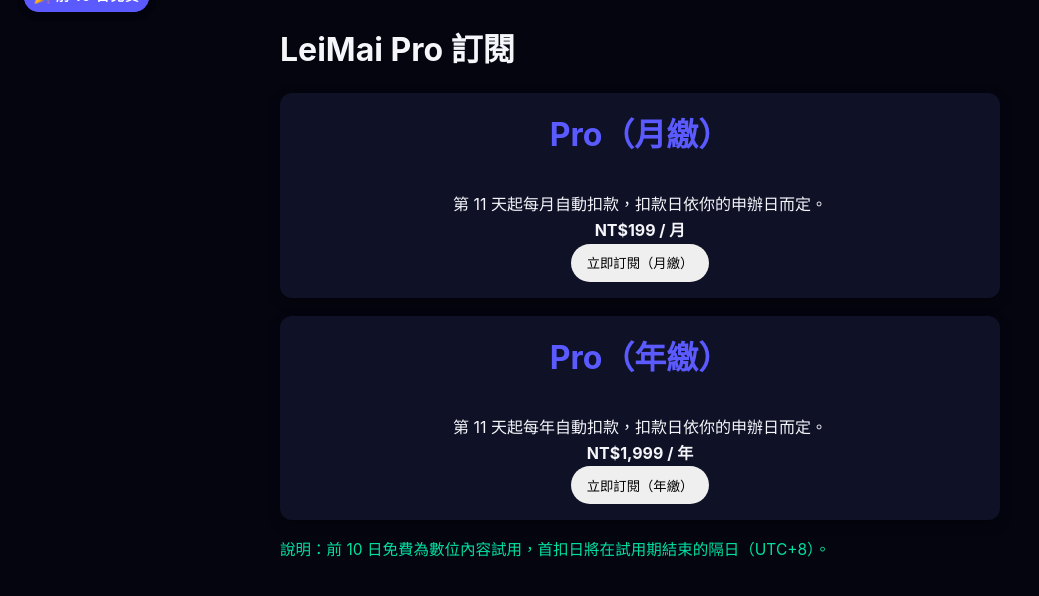
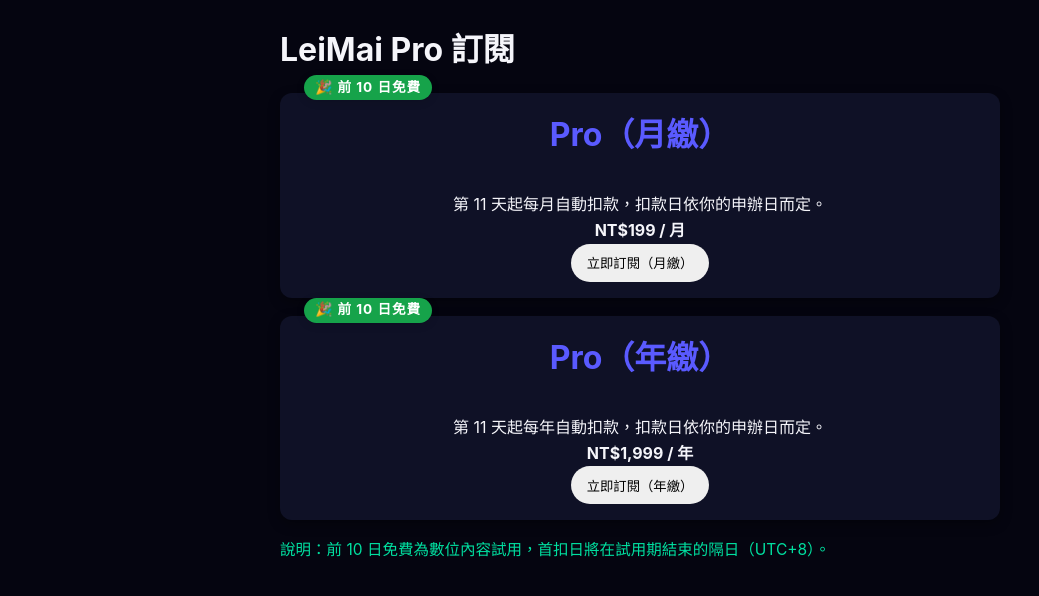
Before and after one commit to Le1Ma1/leimaitech-site, a website: page subscribe.html in a window 1280 px wide. Shown: the whole page, without its empty margins (0-1039 px from the left). Drawn offline with Linux system fonts and the light colour scheme.

Commit message:
Fix: subscribe.css

```diff
--- a/subscribe.html
+++ b/subscribe.html
@@ -23,10 +23,20 @@
     /* 極簡保底樣式，避免載不到 CSS 完全素顏（可以保留也可刪） */
     body{font-family:-apple-system,BlinkMacSystemFont,"Segoe UI",Roboto,"Noto Sans TC",Arial,sans-serif;margin:0;padding:24px;background:#050510;color:#f5f5fa}
     .container{max-width:720px;margin:0 auto}
-    .plan{background:#0f1126;border-radius:12px;padding:16px 20px;margin:18px 0;box-shadow:0 4px 12px rgba(0,0,0,.35)}
-    .badge{display:inline-block;background:#5a5aff;color:#fff;padding:.25rem .6rem;border-radius:999px;font-size:.85rem;margin-bottom:.5rem}
+    .plan{background:#0f1126;border-radius:12px;padding:16px 20px;margin:18px 0;box-shadow:0 4px 12px rgba(0,0,0,.35);position: relative; overflow: visible;}
+    .badge{display: inline-flex;background:#5a5aff;color:#fff; padding: .35rem .7rem; border-radius:999px;font-size:.85rem;margin-bottom:.5rem; align-items: center; line-height: 1}
     .price{font-weight:700}
     button{border:0;border-radius:999px;padding:.6rem 1rem}
+    .badge-success { background:#16a34a; }
+
+    /* crypto-linebot/index.html 裡 Pro 卡左上徽章也保險一下 */
+    .pricing-card.pro{ position: relative; overflow: visible; padding-top: 32px; }
+    .pricing-card.pro .badge-free{ position: absolute; top: 12px; left: 12px; }
+
+    /* 行動裝置微調 */
+    @media (max-width:640px){
+      .pricing-card.pro .badge-free{ top:10px; left:10px; }
+    }
   </style>
 </head>
 <body>
```
